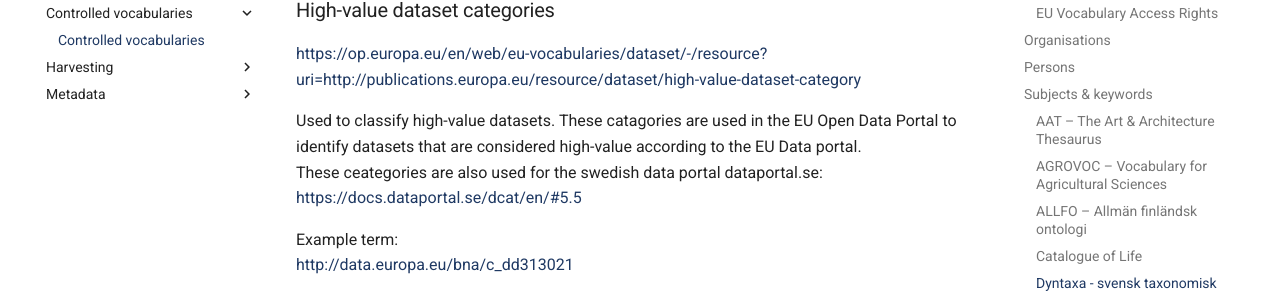
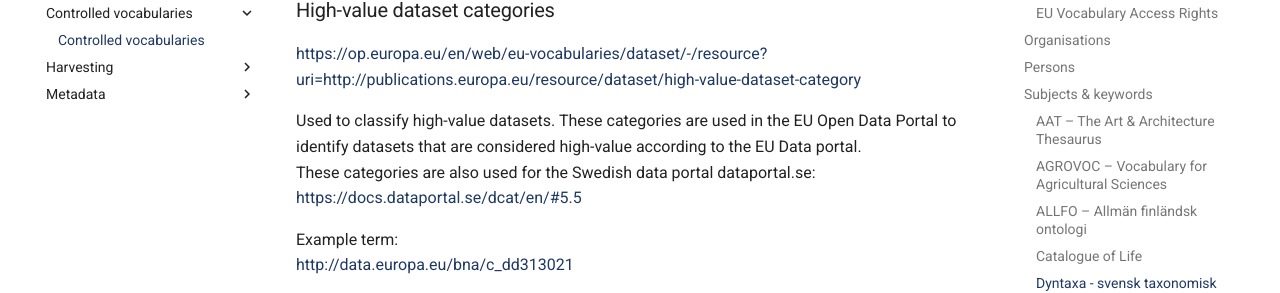
Before and after one commit to researchdata-se/docs.researchdata.se, an MkDocs documentation site: the page built from docs/controlled-vocabularies/index.md, in a window 1280 px wide and 900 px high, scrolled down 2511 px. Shown: the part 149-442 px from the top of the window. Built offline with MkDocs 1.6.1 and Material for MkDocs 9.7.7, drawn with Linux system fonts in a browser that asks for light colours; comment, search, counter and statistics services are not loaded.

Commit message:
Fix spelling errors in dataset categories description
Corrected spelling errors in the description of high-value dataset categories.

```diff
--- a/docs/controlled-vocabularies/index.md
+++ b/docs/controlled-vocabularies/index.md
@@ -216,8 +216,8 @@ Example term:
 ### High-value dataset categories
 [https://op.europa.eu/en/web/eu-vocabularies/dataset/-/resource?uri=http://publications.europa.eu/resource/dataset/high-value-dataset-category](https://op.europa.eu/en/web/eu-vocabularies/dataset/-/resource?uri=http://publications.europa.eu/resource/dataset/high-value-dataset-category)
 
-Used to classify high-value datasets. These catagories are used in the EU Open Data Portal to identify datasets that are considered high-value according to the EU Data portal.
-These ceategories are also used for the swedish data portal dataportal.se:  [https://docs.dataportal.se/dcat/en/#5.5](https://docs.dataportal.se/dcat/en/#5.5)
+Used to classify high-value datasets. These categories are used in the EU Open Data Portal to identify datasets that are considered high-value according to the EU Data portal.
+These categories are also used for the Swedish data portal dataportal.se:  [https://docs.dataportal.se/dcat/en/#5.5](https://docs.dataportal.se/dcat/en/#5.5)
 
 Example term:
 [http://data.europa.eu/bna/c_dd313021](http://data.europa.eu/bna/c_dd313021)
```
